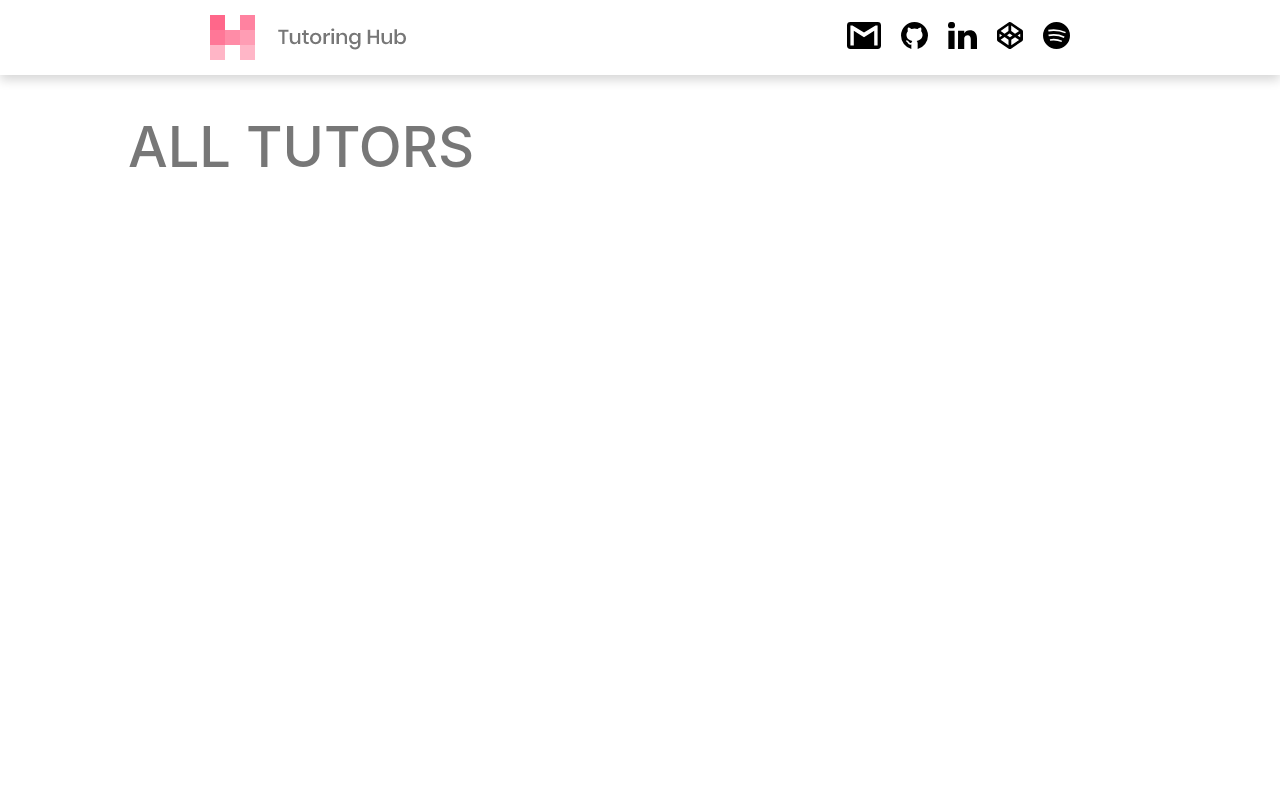
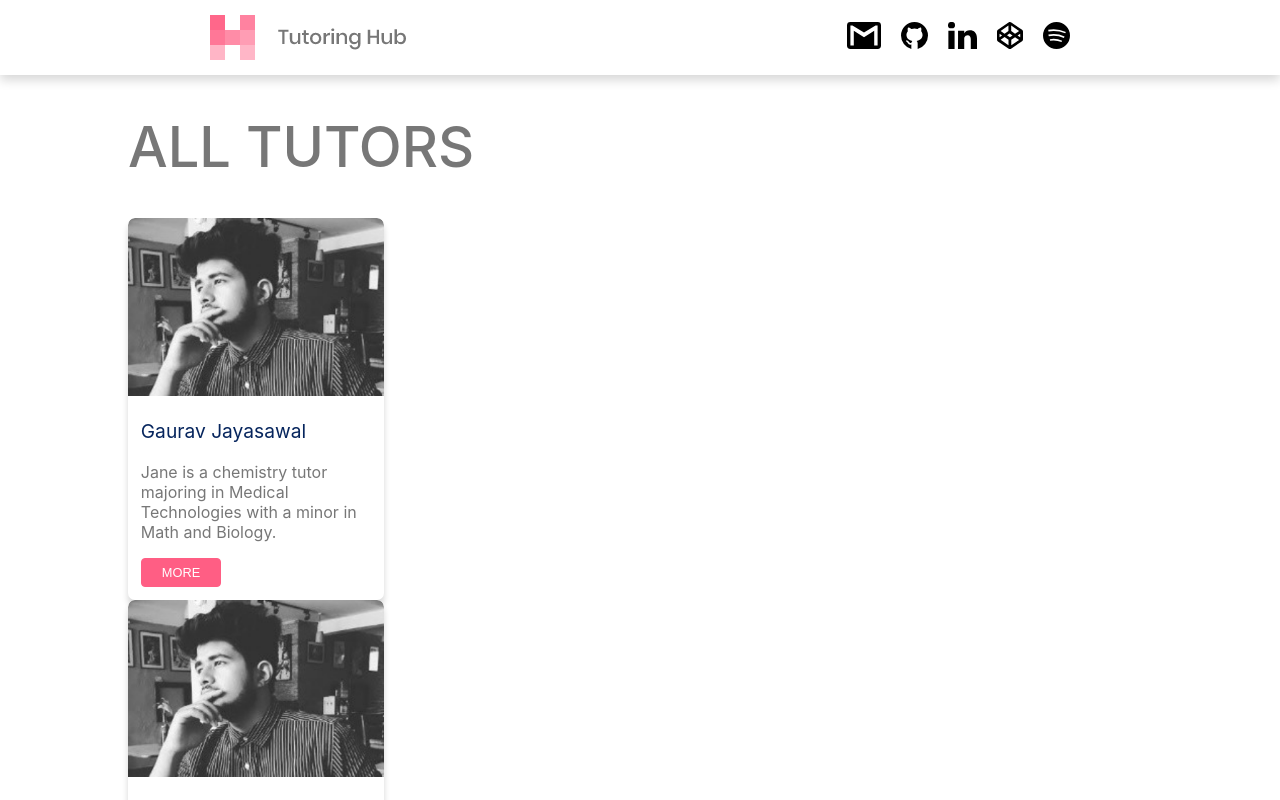
Before and after one commit to coding-hub-org/tutoring-hub, a React (Create React App) app in the folder front-end/: page / in a window 1280 px wide. Shown: the top 800 px of the page. Built offline with nearby package versions, Linux system fonts and the light colour scheme.

Commit message:
Added tutor card component

```diff
--- a/front-end/src/App.js
+++ b/front-end/src/App.js
@@ -4,6 +4,8 @@ import './App.css';
 // Import components
 import NavBar from './Components/NavBar/NavBar';
 import Title from './Components/Title/Title';
+import TutorCard from './Components/TutorCard/TutorCard';
+
 
 class App extends Component {
   render() {
@@ -12,6 +14,8 @@ class App extends Component {
         <NavBar/>
         <div className="App-wrapper">
           <Title title = {'ALL TUTORS'}/>
+          <TutorCard tutor={'Gaurav Jayasawal'}/>
+          <TutorCard tutor={'Gonzalo Reyes'}/>
         </div>
       </div>
     );
--- /dev/null
+++ b/front-end/src/Components/TutorCard/TutorCard.css
@@ -0,0 +1,39 @@
+.tutorcard-component {
+    -webkit-box-shadow: 0px 6px 6px 0px rgba(0,0,0,0.16);
+    -moz-box-shadow: 0px 6px 6px 0px rgba(0,0,0,0.16);
+    box-shadow: 0px 6px 6px 0px rgba(0,0,0,0.16);
+    width: 25%;
+    border-radius: 7px;
+    overflow-x: hidden;
+}
+
+.tutorcard-component img {
+    width: 100%;
+    border-radius: 7px 7px 0 0;
+}
+
+.tutorcard-component .tutorcard-component--wrapper {
+    width: 90%;
+    margin: 0 auto;
+}
+
+.tutorcard-component .tutorcard-component--wrapper p {
+    color: #06255D;
+    font-size: 1.2em;
+}
+
+.tutorcard-component .tutorcard-component--wrapper .tutorcard-component--wrapper__description {
+    color: #777777;
+    font-size: 1em;
+}
+
+.tutorcard-component .tutorcard-component--wrapper button {
+    border-radius: 4px;
+    background-color: #FF5E84;
+    color: white;
+    border: 1px solid #FF5E84;
+    box-sizing: border-box;
+    padding: 6px 20px;
+    margin-bottom: 1em;
+    font-size: 0.8em;
+}
--- /dev/null
+++ b/front-end/src/Components/TutorCard/TutorCard.js
@@ -0,0 +1,22 @@
+import React from 'react';
+import './TutorCard.css';
+import testImage from '../../Assets/gaurav-img-test.png';
+
+class TutorCard extends React.Component{
+    render() {
+        return (
+            <div className={"tutorcard-component"}>
+                <img src={testImage} alt=""/>
+                <div className={"tutorcard-component--wrapper"}>
+                    <p>{this.props.tutor}</p>
+                    <p className={"tutorcard-component--wrapper__description"}>
+                        Jane is a chemistry tutor majoring in Medical Technologies with a minor in Math  and Biology.
+                    </p>
+                    <button>MORE</button>
+                </div>
+            </div>
+        );
+    }
+}
+
+export default TutorCard;
```
Also changed, not shown: front-end/src/Assets/gaurav-img-test.png (added), front-end/src/Tutors/Tutors.css (added), front-end/src/Tutors/Tutors.js (added).
